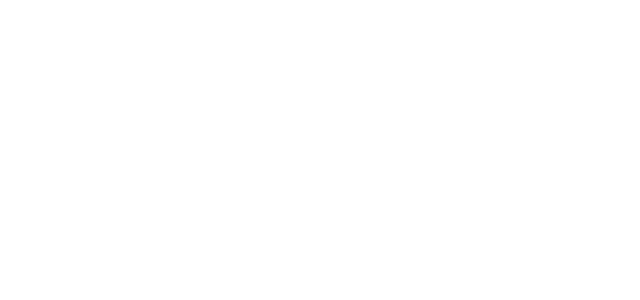
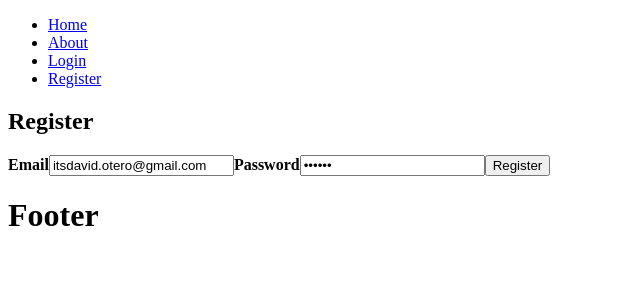
Before and after one commit to iamdavi/munttarpe-full, a Nuxt app in the folder front/: page /register in a window 1280 px wide. Before the commit this address had no page. Shown: the top 300 px of the page, without its empty margins (0-640 px from the left). Built offline with nearby package versions, Linux system fonts and the light colour scheme.

Commit message:
Creadas rutas para autenticación

```diff
--- /dev/null
+++ b/front/composables/useApiFetch.ts
@@ -0,0 +1,19 @@
+import { useAuthStore } from "~/store/auth";
+
+export function $api<T>(
+  request: Parameters<typeof $fetch<T>>[0],
+  opts?: Parameters<typeof $fetch<T>>[1]
+) {
+  const auth = useAuthStore();
+  const config = useRuntimeConfig();
+
+  return $fetch<T>(request, {
+    ...opts,
+    baseURL: config.public.baseURL,
+    headers: {
+      "Content-Type": "application/json",
+      Authorization: auth.authenticated ? `Bearer ${auth.accessToken}` : "",
+      ...opts?.headers,
+    },
+  });
+}
--- /dev/null
+++ b/front/interfaces/user.ts
@@ -0,0 +1,4 @@
+export interface UserPayloadInterface {
+  email: string;
+  password: string;
+}
--- /dev/null
+++ b/front/layouts/default.vue
@@ -0,0 +1,39 @@
+<template>
+  <div>
+    <header>
+      <ul>
+        <li><nuxt-link to="/">Home</nuxt-link></li>
+        <li><nuxt-link to="/about">About</nuxt-link></li>
+        <li v-if="!authenticated">
+          <nuxt-link to="/login">Login</nuxt-link>
+        </li>
+        <li v-if="!authenticated">
+          <nuxt-link to="/register">Register</nuxt-link>
+        </li>
+        <li v-if="authenticated">
+          <nuxt-link @click="logout">Logout</nuxt-link>
+        </li>
+      </ul>
+    </header>
+    <div class="mainContent">
+      <slot />
+    </div>
+    <footer>
+      <h1>Footer</h1>
+    </footer>
+  </div>
+</template>
+
+<script lang="ts" setup>
+import { storeToRefs } from "pinia"; // import storeToRefs helper hook from pinia
+import { useAuthStore } from "~/store/auth"; // import the auth store we just created
+
+const router = useRouter();
+const { logUserOut } = useAuthStore(); // use authenticateUser action from  auth store
+const { authenticated } = storeToRefs(useAuthStore()); // make authenticated state reactive with storeToRefs
+
+const logout = () => {
+  logUserOut();
+  router.push("/login");
+};
+</script>
--- /dev/null
+++ b/front/middleware/auth.ts
@@ -0,0 +1,3 @@
+export default defineNuxtRouteMiddleware((to, from) => {
+  console.log("From auth middleware");
+});
--- a/front/nuxt.config.ts
+++ b/front/nuxt.config.ts
@@ -2,5 +2,10 @@
 export default defineNuxtConfig({
   compatibilityDate: "2024-04-03",
   devtools: { enabled: true },
-  modules: ["@nuxtjs/auth-next"],
+  modules: ["@pinia/nuxt"],
+  runtimeConfig: {
+    public: {
+      baseURL: process.env.API_URL || "https://api.example.com/",
+    },
+  },
 });
--- /dev/null
+++ b/front/pages/about.vue
@@ -0,0 +1,4 @@
+<template>
+  <div>About Page</div>
+</template>
+<script lang="ts" setup></script>
--- a/front/pages/index.vue
+++ b/front/pages/index.vue
@@ -1,6 +1,8 @@
 <template>
-  <div>
-    <h1>Welcome to the homepage</h1>
-    <AppAlert> This is an auto-imported component </AppAlert>
-  </div>
+  <div>Hello Home Page</div>
 </template>
+<script lang="ts" setup>
+definePageMeta({
+  middleware: "auth",
+});
+</script>
--- /dev/null
+++ b/front/pages/login.vue
@@ -0,0 +1,51 @@
+<template>
+  <div>
+    <div class="title">
+      <h2>Login</h2>
+    </div>
+    <div class="container form">
+      <label for="uname"><b>Email</b></label>
+      <input
+        v-model="user.email"
+        type="text"
+        class="input"
+        placeholder="Enter Email"
+        name="uname"
+        required
+      />
+
+      <label for="psw"><b>Password</b></label>
+      <input
+        v-model="user.password"
+        type="password"
+        class="input"
+        placeholder="Enter Password"
+        name="psw"
+        required
+      />
+
+      <button @click.prevent="login" class="button">Login</button>
+    </div>
+  </div>
+</template>
+<script lang="ts" setup>
+import { storeToRefs } from "pinia"; // import storeToRefs helper hook from pinia
+import { useAuthStore } from "~/store/auth"; // import the auth store we just created
+
+const { authenticateUser } = useAuthStore(); // use authenticateUser action from  auth store
+const { authenticated } = storeToRefs(useAuthStore()); // make authenticated state reactive with storeToRefs
+
+const user = ref({
+  email: "itsdavid.otero@gmail.com",
+  password: "prueba",
+});
+const router = useRouter();
+
+const login = async () => {
+  await authenticateUser(user.value); // call authenticateUser and pass the user object
+  // redirect to homepage if user is authenticated
+  if (authenticated) {
+    router.push("/");
+  }
+};
+</script>
--- /dev/null
+++ b/front/pages/register.vue
@@ -0,0 +1,51 @@
+<template>
+  <div>
+    <div class="title">
+      <h2>Register</h2>
+    </div>
+    <div class="container form">
+      <label for="uname"><b>Email</b></label>
+      <input
+        v-model="user.email"
+        type="text"
+        class="input"
+        placeholder="Enter Email"
+        name="uname"
+        required
+      />
+
+      <label for="psw"><b>Password</b></label>
+      <input
+        v-model="user.password"
+        type="password"
+        class="input"
+        placeholder="Enter Password"
+        name="psw"
+        required
+      />
+
+      <button @click.prevent="register" class="button">Register</button>
+    </div>
+  </div>
+</template>
+<script lang="ts" setup>
+import { storeToRefs } from "pinia"; // import storeToRefs helper hook from pinia
+import { useAuthStore } from "~/store/auth"; // import the auth store we just created
+
+const { registerUser } = useAuthStore(); // use authenticateUser action from  auth store
+const { authenticated } = storeToRefs(useAuthStore()); // make authenticated state reactive with storeToRefs
+
+const user = ref({
+  email: "itsdavid.otero@gmail.com",
+  password: "prueba",
+});
+const router = useRouter();
+
+const register = async () => {
+  await registerUser(user.value); // call authenticateUser and pass the user object
+  // redirect to homepage if user is authenticated
+  if (authenticated) {
+    router.push("/");
+  }
+};
+</script>
--- a/front/pages/registro.vue
+++ /dev/null
@@ -1,58 +0,0 @@
-<template>
-  <div>
-    <h1>Registrar Nuevo Usuario</h1>
-    <form @submit.prevent="register">
-      <input
-        v-model="email"
-        type="email"
-        placeholder="Correo electrónico"
-        required
-      />
-      <input
-        v-model="password"
-        type="password"
-        placeholder="Contraseña"
-        required
-      />
-      <button type="submit">Registrar</button>
-    </form>
-    <p v-if="errorMessage">{{ errorMessage }}</p>
-  </div>
-</template>
-
-<script>
-export default {
-  data() {
-    return {
-      email: "",
-      password: "",
-      errorMessage: "",
-    };
-  },
-  methods: {
-    async register() {
-      try {
-        const response = await fetch("http://tu-backend.com/api/register", {
-          method: "POST",
-          headers: {
-            "Content-Type": "application/json",
-          },
-          body: JSON.stringify({
-            email: this.email,
-            password: this.password,
-          }),
-        });
-
-        if (response.ok) {
-          this.$router.push("/login"); // Redirigir después de un registro exitoso
-        } else {
-          const errorData = await response.json();
-          this.errorMessage = errorData.error || "Error desconocido";
-        }
-      } catch (error) {
-        this.errorMessage = "Error en el registro: " + error.message;
-      }
-    },
-  },
-};
-</script>
--- /dev/null
+++ b/front/store/auth.ts
@@ -0,0 +1,43 @@
+import { defineStore } from "pinia";
+
+import type { UserPayloadInterface } from "~/interfaces/user";
+
+export const useAuthStore = defineStore("auth", {
+  state: () => ({
+    authenticated: false,
+    accessToken: "",
+    loading: false,
+  }),
+  actions: {
+    async authenticateUser({ email, password }: UserPayloadInterface) {
+      const { data, pending }: any = await $api("/auth/login", {
+        method: "post",
+        body: { email, password },
+      });
+      this.loading = pending;
+
+      if (data.value) {
+        const token = useCookie("token"); // useCookie new hook in nuxt 3
+        token.value = data?.value?.token; // set token to cookie
+        this.accessToken = data?.value?.token;
+        this.authenticated = true; // set authenticated  state value to true
+      }
+    },
+    async registerUser({ email, password }: UserPayloadInterface) {
+      const { data, pending }: any = await $api("/auth/register", {
+        method: "post",
+        body: { email, password },
+      });
+      this.loading = pending;
+
+      if (data.value) {
+        this.authenticateUser({ email, password });
+      }
+    },
+    logUserOut() {
+      const token = useCookie("token"); // useCookie new hook in nuxt 3
+      this.authenticated = false; // set authenticated  state value to false
+      token.value = null; // clear the token cookie
+    },
+  },
+});
```
Also changed, not shown: front/package.json (+5 -3 lines), 2 other files (tests, documents, lock files or other folders).
